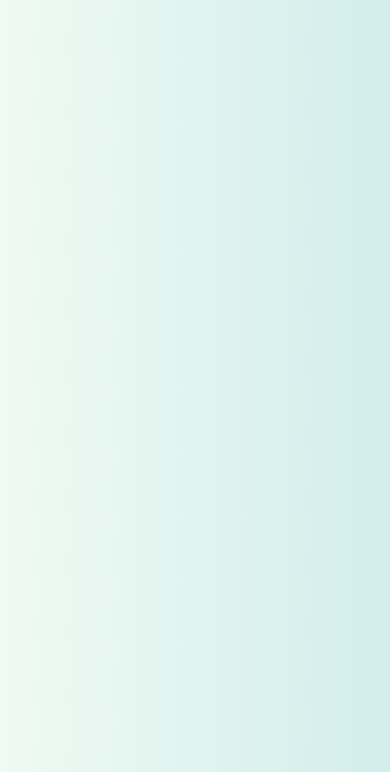
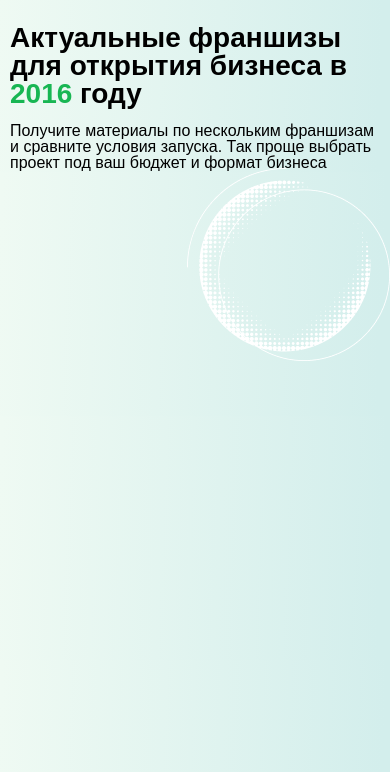
Before and after one commit to den10004/FranchBerry, a website built with Vite: page index.html in a window 390 px wide. Shown: the part 72-844 px from the top of the page. Built offline with nearby package versions, Linux system fonts and the light colour scheme.

Commit message:
сделан hero

```diff
--- a/index.html
+++ b/index.html
@@ -14,7 +14,7 @@
 
   <body>
     <header>
-      <div class="header">
+      <div class="container-wrapper">
         <img src="./src/images/logo.svg" alt="логотип franchBerry" />
         <button class="btn-blue">
           <img src="./src/images/+.svg" alt="Добавить франшизу" />
@@ -22,6 +22,26 @@
         </button>
       </div>
     </header>
-    <main></main>
+
+    <div class="body-bg">
+      <picture>
+        <source media="(max-width: 500px)" srcset="./src/images/bg-min.webp" />
+        <img src="./src/images/bg.webp" alt="узор" />
+      </picture>
+    </div>
+
+    <main>
+      <div class="wrapper">
+        <div class="hero">
+          <h1 class="headline-h1">
+            Актуальные франшизы для открытия бизнеса в <span>2016</span> году
+          </h1>
+          <p class="paragraph">
+            Получите материалы по нескольким франшизам и сравните условия
+            запуска. Так проще выбрать проект под ваш бюджет и формат бизнеса
+          </p>
+        </div>
+      </div>
+    </main>
   </body>
 </html>
--- a/src/style.css
+++ b/src/style.css
@@ -1,12 +1,22 @@
 @import url(./styles/header.css);
 @import url(./styles/card.css);
+@import url(./styles/hero.css);
 @import url(./styles/footer.css);
 
 :root {
   --white: #FFFFFF;
   --blue: #306EFD;
+  --primary: #18B653;
+
 
 }
+
+* {
+  margin: 0;
+  padding: 0;
+  box-sizing: border-box;
+}
+
 
 html {
   scroll-behavior: smooth;
@@ -14,14 +24,12 @@ html {
 
 body {
   margin: 0;
-  padding: 0;
+  padding: 1px 0px;
   font-family: 'Manrope', sans-serif;
   background: linear-gradient(92.23deg, #EFFAF3 0.47%, #D3EEEC 96.76%);
+  position: relative;
 }
 
-.basket-body {
-  position: relative;
-}
 
 h1,
 h2,
@@ -36,6 +44,23 @@ p {
   padding: 0 20px;
   margin: 0 auto;
 }
+
+.wrapper {
+  max-width: 1280px;
+  margin: 0 auto;
+  box-sizing: border-box;
+}
+
+
+.container-wrapper {
+  display: flex;
+  margin: 0 auto;
+  max-width: 1236px;
+  justify-content: space-between;
+  box-sizing: border-box;
+  gap: 10px;
+}
+
 
 ul {
   list-style-type: disc;
@@ -65,19 +90,55 @@ button {
 }
 
 .headline-h1 {
-  font-weight: 800;
   font-size: 56px;
-  line-height: 100%;
-  letter-spacing: 0%;
+  font-weight: 700;
+  line-height: 135%;
+}
+
+.paragraph {
+  font-size: 21px;
+  font-weight: 400;
+  line-height: 30px;
+}
+
+main {
+  padding: 0 10px;
+}
+
+.body-bg {
+  position: absolute;
+  top: 210px;
+  right: 0;
+}
+
+
+@media (max-width: 1300px) {
+  .body-bg {
+    top: 430px;
+  }
 }
 
 @media (max-width: 768px) {
+  .body-bg {
+    top: 240px;
+  }
+
   button {
     font-size: 18px;
   }
 
   .btn-blue {
     padding: 10px 15px;
+  }
+
+  .headline-h1 {
+    font-size: 35px;
+    line-height: 100%;
+  }
+
+  .paragraph {
+    font-size: 18px;
+    line-height: 100%;
   }
 }
 
@@ -90,6 +151,14 @@ button {
   button>img {
     width: 10px;
   }
+
+  .headline-h1 {
+    font-size: 28px;
+  }
+
+  .paragraph {
+    font-size: 16px;
+  }
 }
 
 @media (max-width: 360px) {
--- a/src/styles/header.css
+++ b/src/styles/header.css
@@ -7,15 +7,6 @@ header {
     padding: 20px 10px;
     box-sizing: border-box;
 
-}
-
-.header {
-    display: flex;
-    margin: 0 auto;
-    max-width: 1236px;
-    justify-content: space-between;
-    box-sizing: border-box;
-    gap: 10px;
 }
 
 .header>img {
@@ -30,13 +21,13 @@ header {
 
 
 @media (max-width: 768px) {
-    .header>img {
+    header>div>img {
         width: 200px;
     }
 }
 
 @media (max-width: 500px) {
-    .header>img {
+    header>div>img {
         width: 137px;
     }
 }
--- /dev/null
+++ b/src/styles/hero.css
@@ -0,0 +1,27 @@
+.hero {
+    margin-top: 75px;
+}
+
+.hero>h1 {
+    max-width: 851px;
+}
+
+.hero>p {
+    margin-top: 25px;
+    max-width: 768px;
+}
+
+.hero>h1>span {
+    color: var(--primary);
+}
+
+
+@media (max-width: 768px) {
+    .hero {
+        margin-top: 30px;
+    }
+
+    .hero>p {
+        margin-top: 15px;
+    }
+}
```
Also changed, not shown: README.md, src/images/bg-min.webp (added), src/images/bg.svg (deleted), src/images/bg.webp (added).
